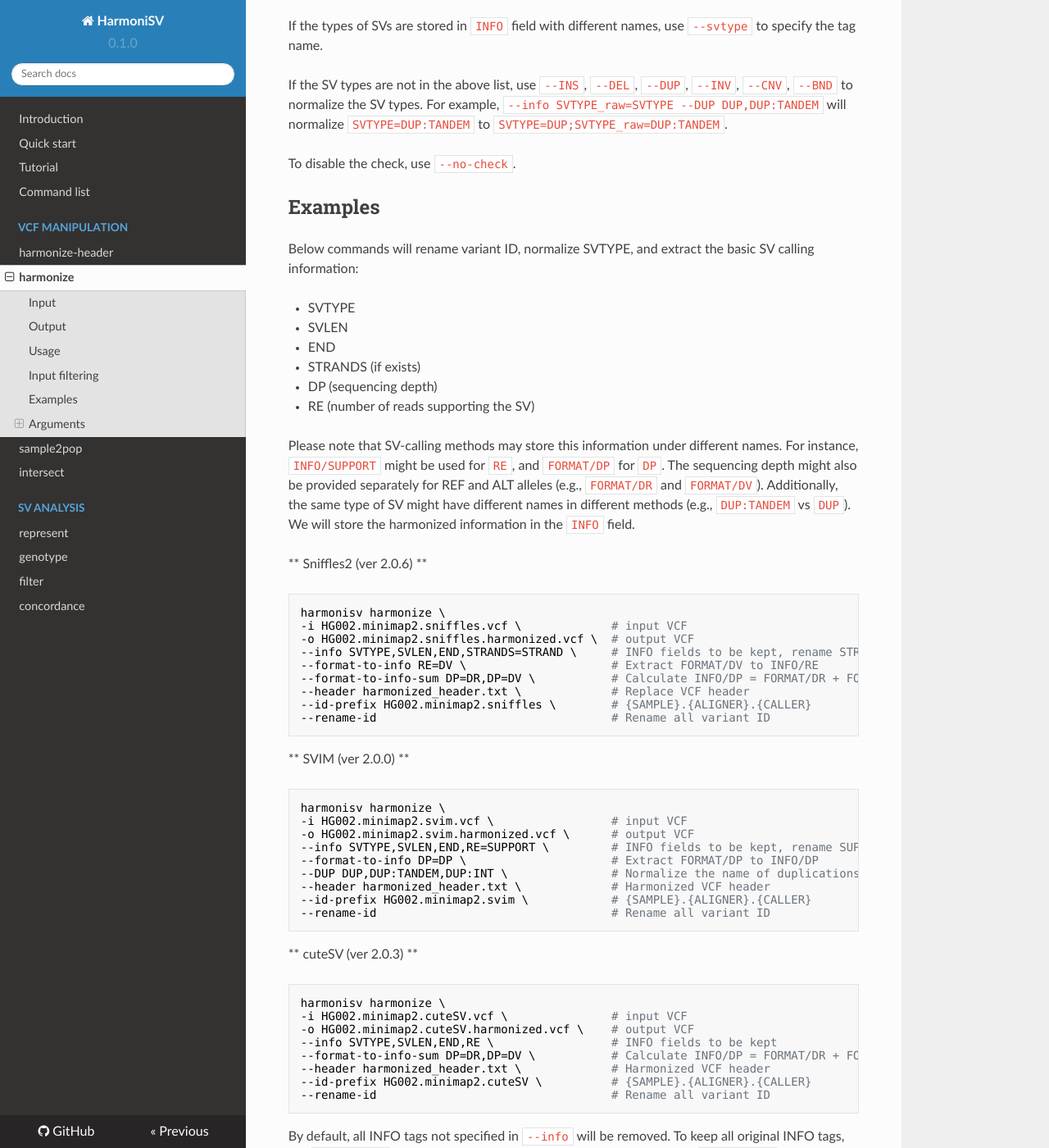
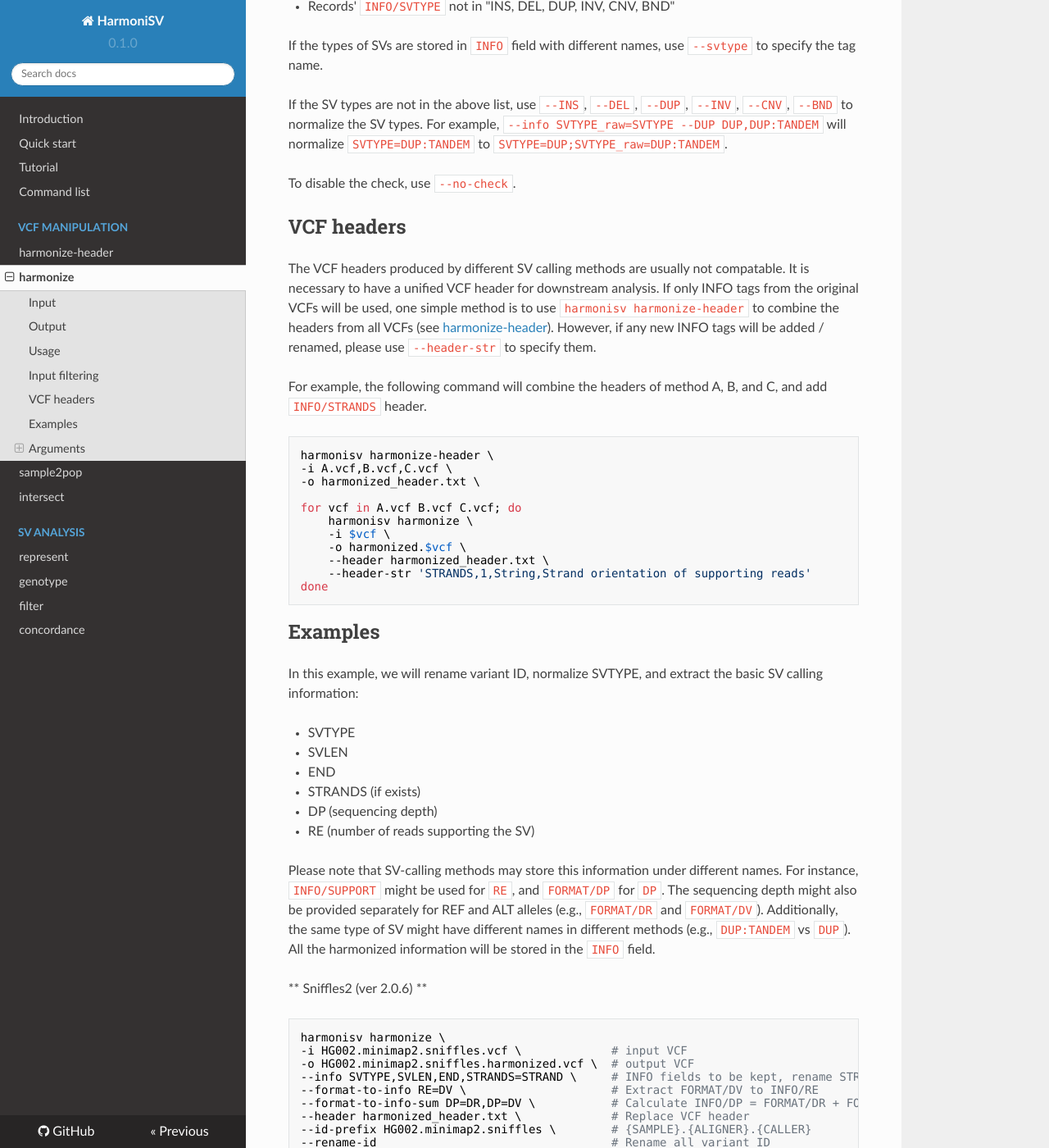
Before and after one commit to Han-Cao/HarmoniSV, an MkDocs documentation site: the page built from docs/VCF_manipulation/harmonize.md, in a window 1280 px wide and 1400 px high, scrolled down 858 px. Shown: the whole window at 82% size. Built offline with MkDocs 1.6.1, drawn with Linux system fonts in a browser that asks for light colours; nearby versions of some CDN libraries; some of the changed text lies outside the part shown.

Commit message:
[UPD]: update test and demo for harmonize

````diff
--- a/docs/VCF_manipulation/harmonize.md
+++ b/docs/VCF_manipulation/harmonize.md
@@ -2,15 +2,16 @@
 
 Harmonize SV VCFs across samples and SV calling methods
 
-*** Last updated: 2023-12-04 ***
+*** Last updated: 2023-12-05 ***
 
 ## Input
-- **VCF**: single-sample, bi-allelic, and SV-only VCF/BCF files following the VCF specification. The type of SVs should be specified in the `INFO` field (not necessarily named as `SVTYPE`).
-- **ID format**: no requirements
+- **VCF**:
+    - **Format**: bi-allelic VCF/BCF files following the VCF specification
+    - **Required INFO**: `SVTYPE`, if other name is used, specify by `--svtype`
 
 ## Output
 - **VCF**: harmonized VCF/BCF files.
-- **ID format**: `{PREFIX}.{SVTYPE}.{NUMBER}` if `--rename-id --id-prefix PREFIX` is specified, otherwise the same as input.
+    - **ID format**: `{PREFIX}.{SVTYPE}.{NUMBER}` if `--rename-id --id-prefix PREFIX` is specified, otherwise the same as input.
 
 ## Usage
 
@@ -33,9 +34,29 @@ If the SV types are not in the above list, use `--INS`, `--DEL`, `--DUP`, `--INV
 
 To disable the check, use `--no-check`.
 
+## VCF headers
+The VCF headers produced by different SV calling methods are usually not compatable. It is necessary to have a unified VCF header for downstream analysis. If only INFO tags from the original VCFs will be used, one simple method is to use `harmonisv harmonize-header` to combine the headers from all VCFs (see [harmonize-header]). However, if any new INFO tags will be added / renamed, please use `--header-str` to specify them.
+
+For example, the following command will combine the headers of method A, B, and C, and add `INFO/STRANDS` header.
+
+``` bash
+harmonisv harmonize-header \
+-i A.vcf,B.vcf,C.vcf \
+-o harmonized_header.txt \
+
+for vcf in A.vcf B.vcf C.vcf; do
+    harmonisv harmonize \
+    -i $vcf \
+    -o harmonized.$vcf \
+    --header harmonized_header.txt \
+    --header-str 'STRANDS,1,String,Strand orientation of supporting reads'
+done
+```
+
+
 ## Examples
 
-Below commands will rename variant ID, normalize SVTYPE, and extract the basic SV calling information:
+In this example, we will rename variant ID, normalize SVTYPE, and extract the basic SV calling information:
 
 - SVTYPE
 - SVLEN
@@ -44,7 +65,7 @@ Below commands will rename variant ID, normalize SVTYPE, and extract the basic S
 - DP (sequencing depth)
 - RE (number of reads supporting the SV)
 
-Please note that SV-calling methods may store this information under different names. For instance, `INFO/SUPPORT` might be used for `RE`, and `FORMAT/DP` for `DP`. The sequencing depth might also be provided separately for REF and ALT alleles (e.g., `FORMAT/DR` and `FORMAT/DV`). Additionally, the same type of SV might have different names in different methods (e.g., `DUP:TANDEM` vs `DUP`). We will store the harmonized information in the `INFO` field.
+Please note that SV-calling methods may store this information under different names. For instance, `INFO/SUPPORT` might be used for `RE`, and `FORMAT/DP` for `DP`. The sequencing depth might also be provided separately for REF and ALT alleles (e.g., `FORMAT/DR` and `FORMAT/DV`). Additionally, the same type of SV might have different names in different methods (e.g., `DUP:TANDEM` vs `DUP`). All the harmonized information will be stored in the `INFO` field.
 
 ** Sniffles2 (ver 2.0.6) **
 
@@ -163,3 +184,7 @@ Particularly, `harmonisv harmonize -i input.vcf -o output.vcf --keep-all --no-AC
 
 --no-check
 :   Disable check and filter on variant ID and SVTYPE (default: False)
+
+
+
+[harmonize-header]: harmonize_header.md
````
Also changed, not shown: docs/VCF_manipulation/harmonize_header.md (+4 -4 lines), 1 other file.
